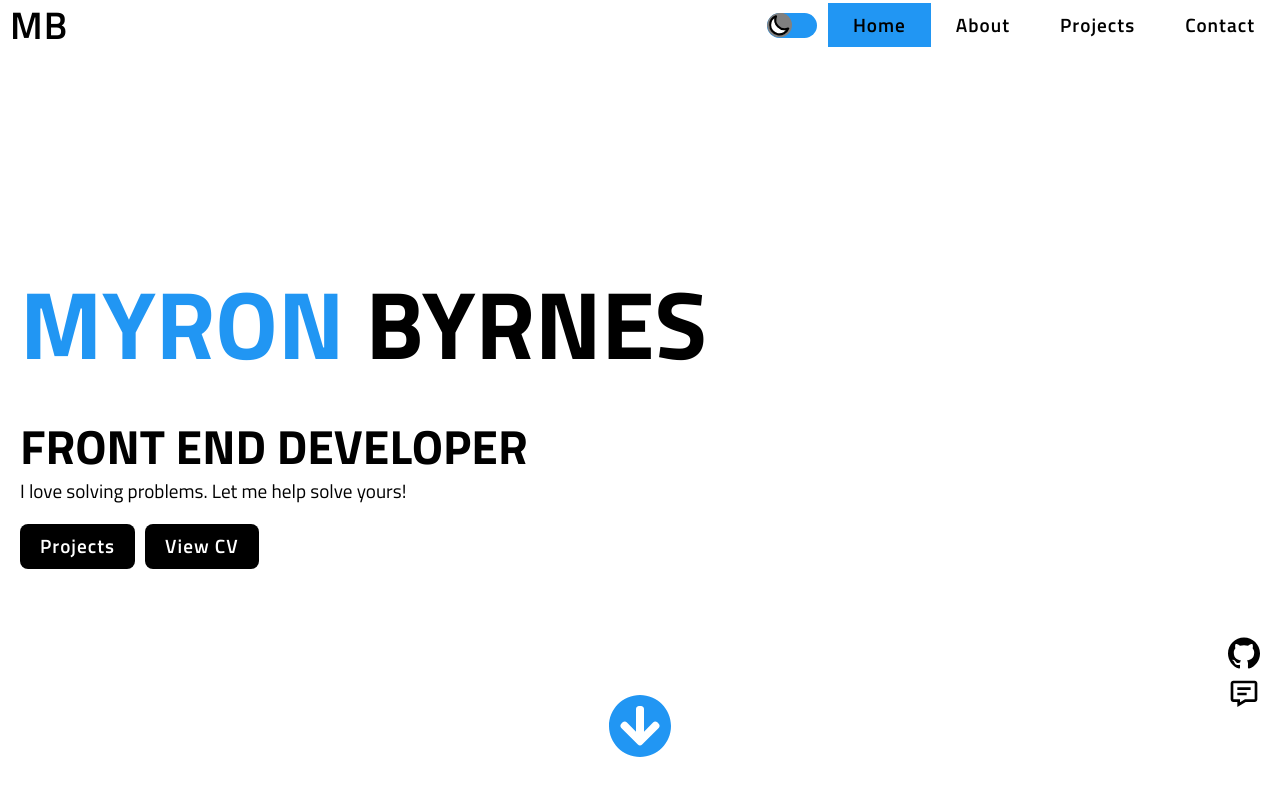
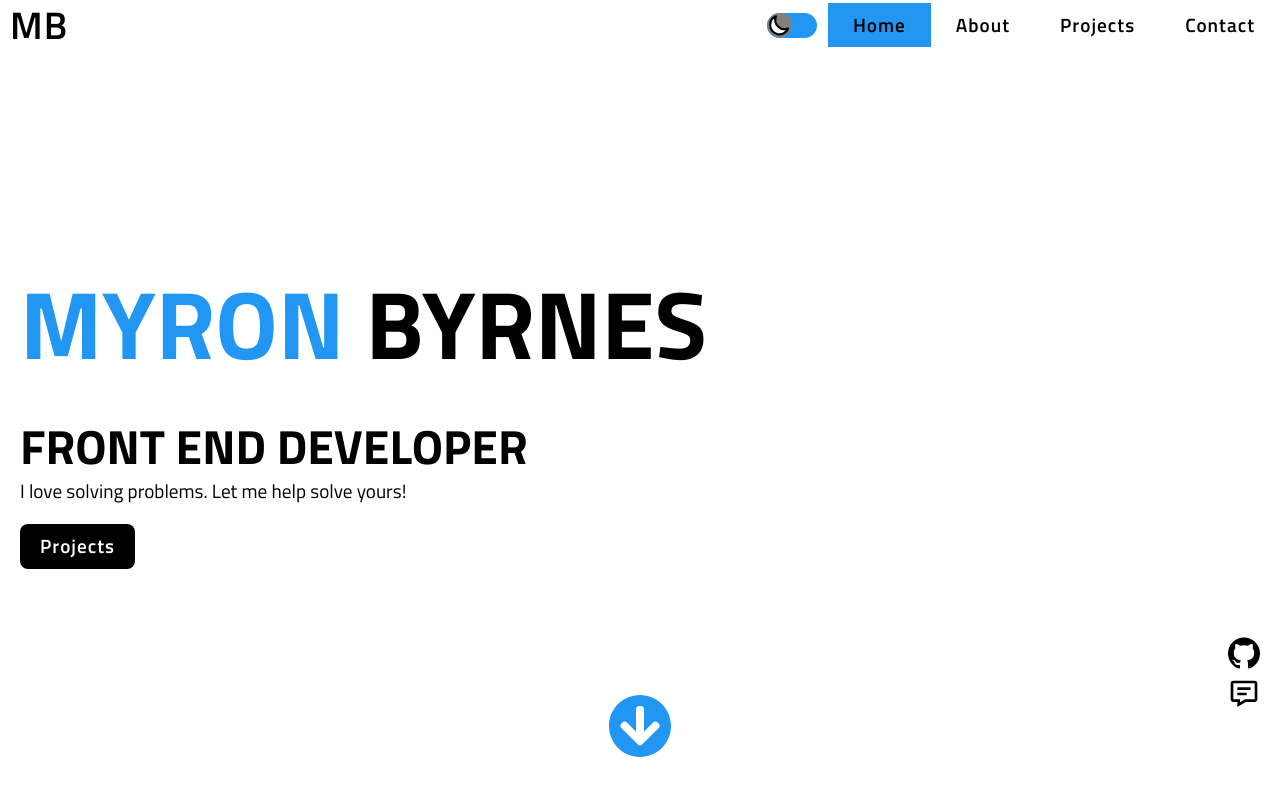
Before and after one commit to ByrnesByrnes/PortfolioSite, a React (Create React App) app: page / in a window 1280 px wide. Shown: the top 800 px of the page. Built offline with nearby package versions, Linux system fonts and the light colour scheme.

Commit message:
Remove CV

```diff
--- a/src/containers/feature.js
+++ b/src/containers/feature.js
@@ -19,7 +19,7 @@ export function FeatureContainer() {
           spy={true}
           to="projects">Projects
           </Feature.Link>
-        <a className="resume" href="resume/resume-1.pdf" target="_blank" >View CV</a>
+        {/* <a className="resume" href="resume/resume-1.pdf" target="_blank" >View CV</a> */}
         {/* <Feature.Link style={{ marginLeft: "15px" }} href="resume/resume.pdf" open>Download CV</Feature.Link> */}
       </Feature.Group>
 
```
Also changed, not shown: 1 other file (tests, documents, lock files or other folders).
